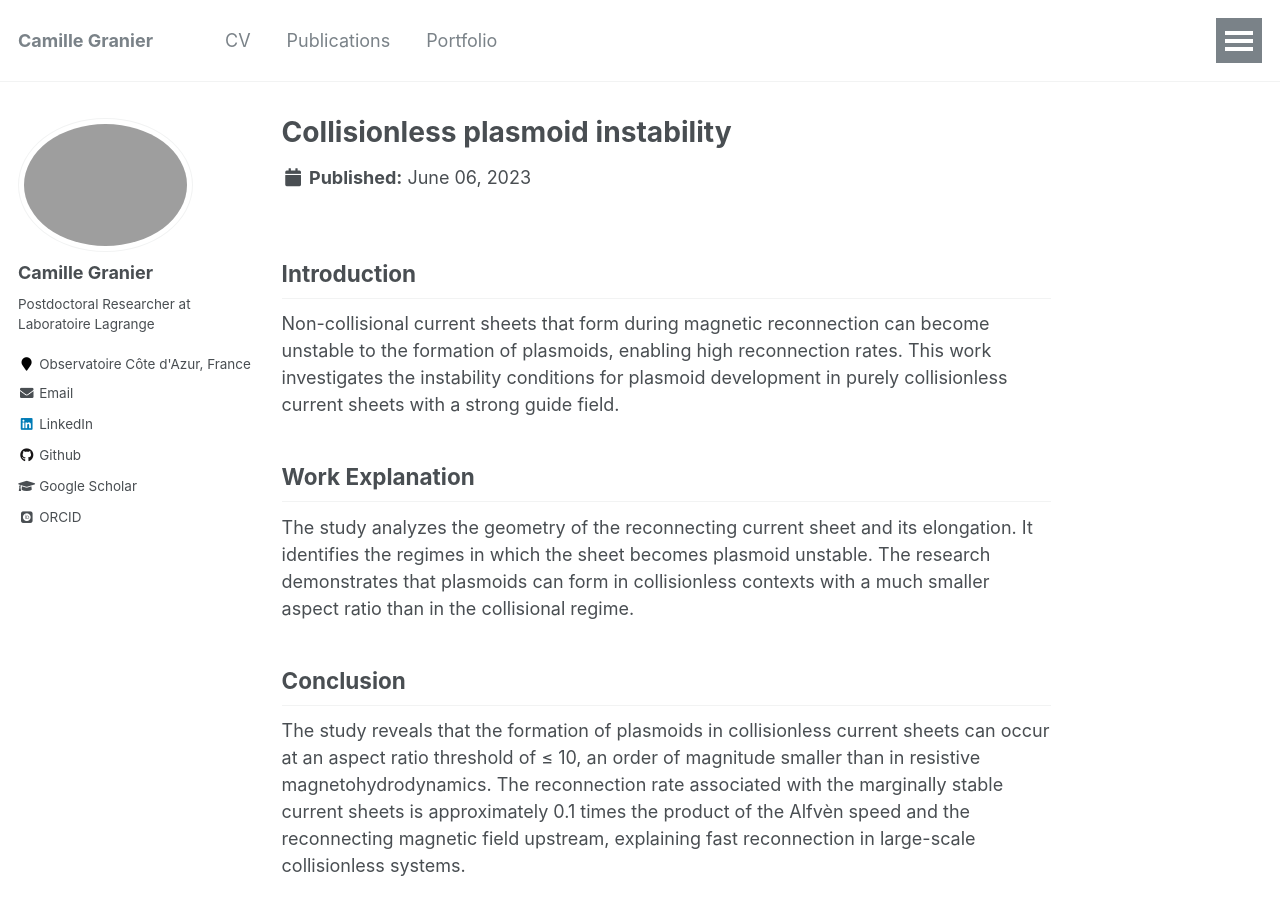
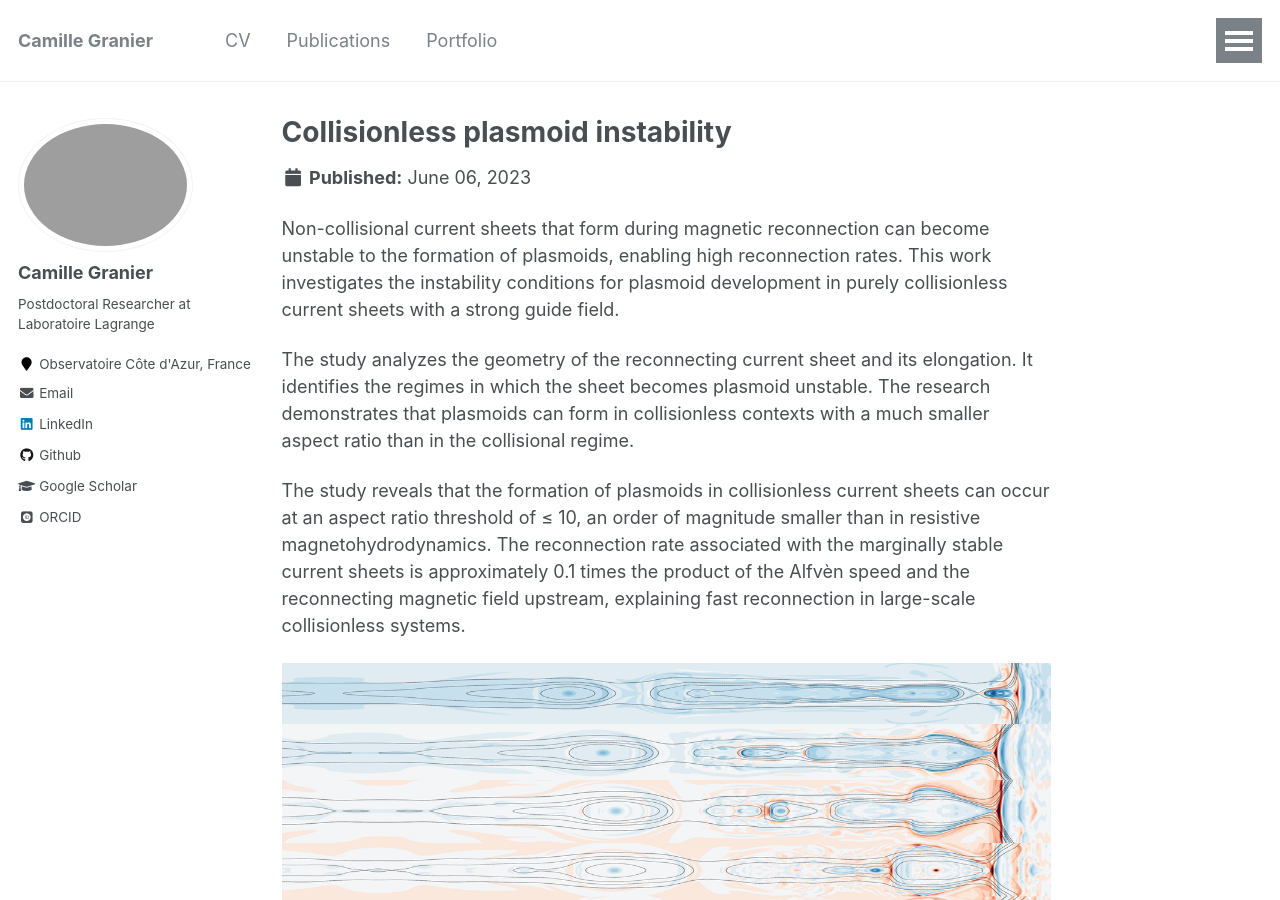
Before and after one commit to K1000Granier/K1000Granier.github.io, a Jekyll site: the page built from _portfolio/portfolio-1.md, in a window 1280 px wide and 900 px high. Built offline with Jekyll 4.4.1, drawn with Linux system fonts in a browser that asks for light colours; some web fonts are replaced.

Commit message:
Update portfolio-1.md

```diff
--- a/_portfolio/portfolio-1.md
+++ b/_portfolio/portfolio-1.md
@@ -4,11 +4,13 @@ excerpt: "Simulation of collisionless magnetic reconnection with strong guide fi
 collection: portfolio
 ---
 
-  <h2>Introduction</h2>
+
   <p>Non-collisional current sheets that form during magnetic reconnection can become unstable to the formation of plasmoids, enabling high reconnection rates. This work investigates the instability conditions for plasmoid development in purely collisionless current sheets with a strong guide field.</p>
 
-  <h2>Work Explanation</h2>
   <p>The study analyzes the geometry of the reconnecting current sheet and its elongation. It identifies the regimes in which the sheet becomes plasmoid unstable. The research demonstrates that plasmoids can form in collisionless contexts with a much smaller aspect ratio than in the collisional regime.</p>
 
-  <h2>Conclusion</h2>
   <p>The study reveals that the formation of plasmoids in collisionless current sheets can occur at an aspect ratio threshold of ≤ 10, an order of magnitude smaller than in resistive magnetohydrodynamics. The reconnection rate associated with the marginally stable current sheets is approximately 0.1 times the product of the Alfvèn speed and the reconnecting magnetic field upstream, explaining fast reconnection in large-scale collisionless systems.</p>
+
+<img src='/images/plasmoids.png'>
+
+<img src='/images/plasmoids.png'>
```
